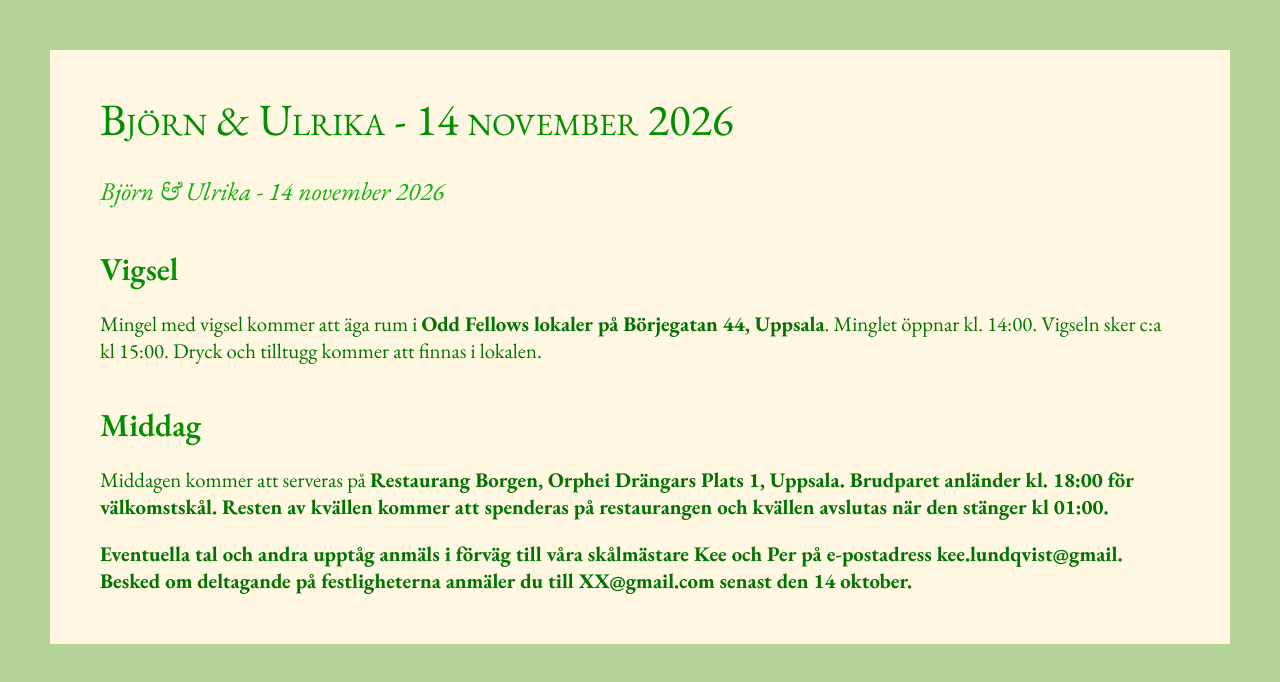
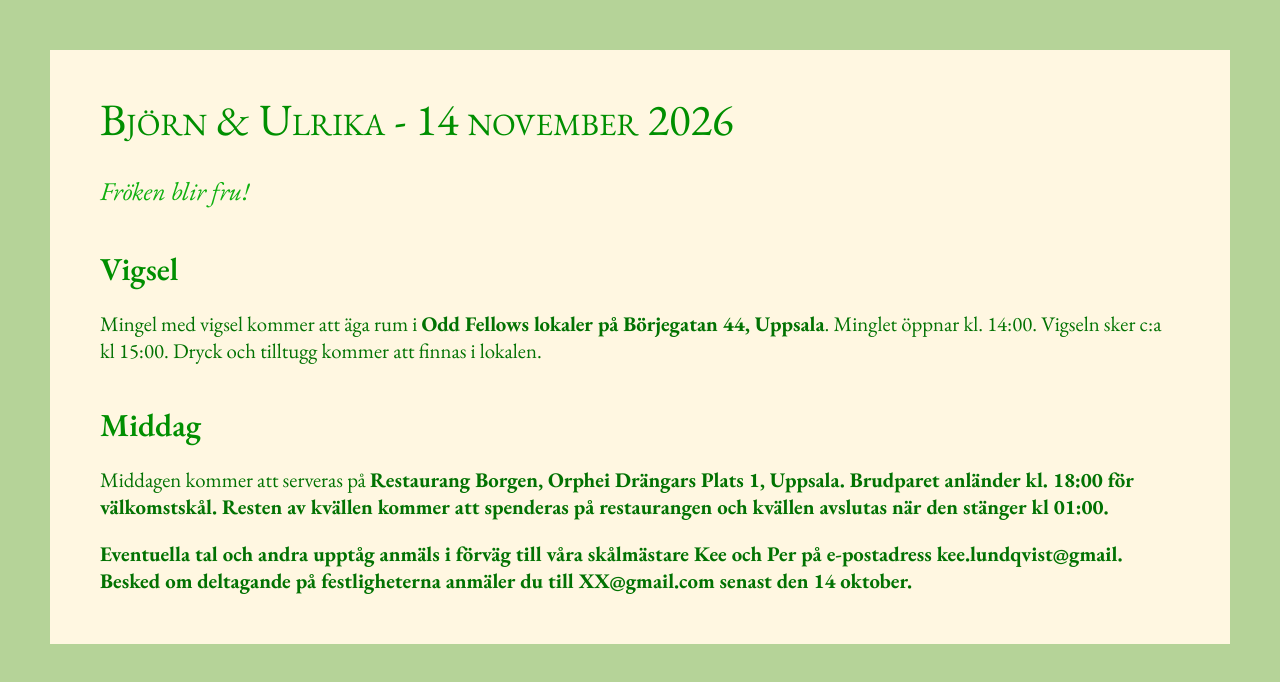
Before and after one commit to karolingva/frullis, a plain HTML site: page index.html in a window 1280 px wide. Drawn offline with nearby package versions, Linux system fonts and the light colour scheme.

Commit message:
Update index.html

```diff
--- a/index.html
+++ b/index.html
@@ -20,7 +20,7 @@
   <div class="box">
 
   <a id="intro"><h1>Björn & Ulrika - 14 november 2026</h1></a>
-  <h3>Björn & Ulrika - 14 november 2026</h3>
+  <h3>Fröken blir fru!</h3>
 
   <!-- INNEHÅLL -->
   <section id="showcase">
```
